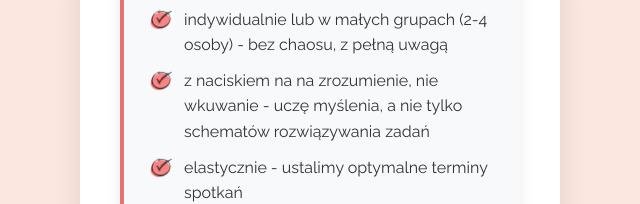
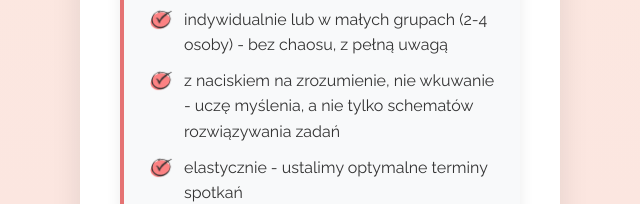
Before and after one commit to zblaszczyk/facetka, a plain HTML site: page index.html in a window 1280 px wide. Shown: the part 2889-3093 px from the top of the page, without its empty margins (320-960 px from the left). Drawn offline with Linux system fonts and the light colour scheme.

Commit message:
Fix typo

```diff
--- a/index.html
+++ b/index.html
@@ -88,7 +88,7 @@
                         <ul>
                             <li>online - wygodnie, bez dojazdów, z dowolnego miejsca na świecie</li>
                             <li>indywidualnie lub w małych grupach (2-4 osoby) - bez chaosu, z pełną uwagą</li>
-                            <li>z naciskiem na na zrozumienie, nie wkuwanie - uczę myślenia, a nie tylko schematów rozwiązywania zadań</li>
+                            <li>z naciskiem na zrozumienie, nie wkuwanie - uczę myślenia, a nie tylko schematów rozwiązywania zadań</li>
                             <li>elastycznie - ustalimy optymalne terminy spotkań</li>
                         </ul>
                     </div>
```
